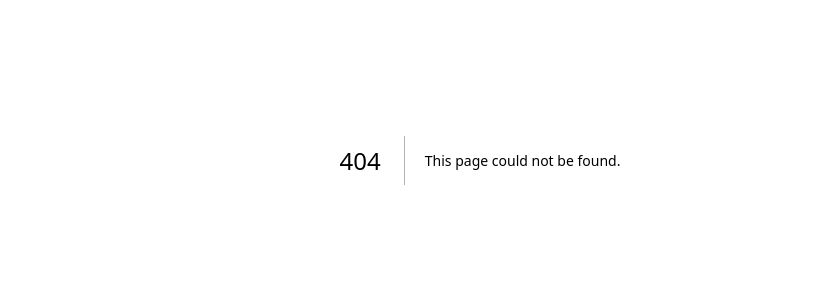
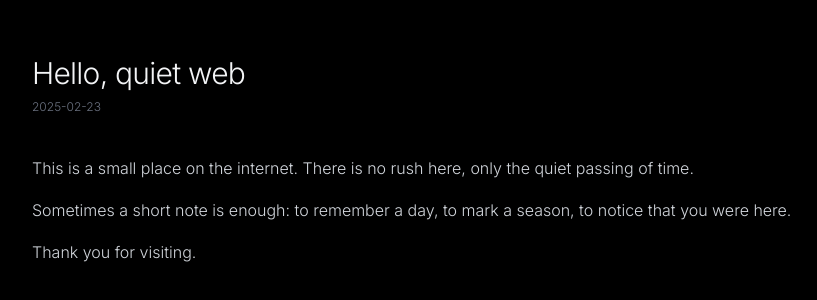
Before and after one commit to khiemm/vibe, a Next.js app: page /blog/hello-world in a window 1280 px wide. Before the commit this address had no page. Shown: the part 240-540 px from the top of the page, without its empty margins (160-977 px from the left). Built offline with nearby package versions, Linux system fonts and the light colour scheme.

Commit message:
Add blog functionality with MDX support

```diff
--- /dev/null
+++ b/app/blog/[slug]/page.tsx
@@ -0,0 +1,49 @@
+import { notFound } from 'next/navigation'
+import { compileMDX } from 'next-mdx-remote/rsc'
+import MDXComponents from '@/components/mdx/MDXComponents'
+import { getAllPosts, getPostBySlug } from '@/lib/blog'
+
+type Params = {
+  slug: string
+}
+
+export const dynamic = 'force-static'
+
+export async function generateStaticParams() {
+  const posts = getAllPosts()
+  return posts.map((post) => ({ slug: post.slug }))
+}
+
+export default async function BlogPostPage({ params }: { params: Params }) {
+  const { slug } = params
+  const post = getPostBySlug(slug)
+
+  if (!post) {
+    notFound()
+  }
+
+  const { content } = await compileMDX({
+    source: post.content,
+    components: MDXComponents,
+  })
+
+  return (
+    <main className="min-h-screen flex items-center justify-center px-4 py-16">
+      <div className="max-w-4xl w-full">
+        <header className="mb-10 space-y-2">
+          <h1 className="text-3xl font-light tracking-tight text-gray-100">
+            {post.meta.title}
+          </h1>
+          {post.meta.date && (
+            <p className="text-xs font-light text-gray-500">
+              {post.meta.date}
+            </p>
+          )}
+        </header>
+        <article className="prose prose-invert max-w-none">
+          {content}
+        </article>
+      </div>
+    </main>
+  )
+}
--- /dev/null
+++ b/app/blog/page.tsx
@@ -0,0 +1,48 @@
+import Link from 'next/link'
+import { getAllPosts } from '@/lib/blog'
+
+export const dynamic = 'force-static'
+
+export default async function BlogIndexPage() {
+  const posts = getAllPosts()
+
+  return (
+    <main className="min-h-screen flex items-center justify-center px-4 py-16">
+      <div className="max-w-4xl w-full">
+        <h1 className="text-3xl font-light tracking-tight mb-8 text-center text-gray-100">
+          Blog
+        </h1>
+        <p className="text-sm font-light text-gray-500 text-center mb-12">
+          Occasional notes about time, presence, and building on the web.
+        </p>
+        <div className="space-y-8">
+          {posts.map((post) => (
+            <article key={post.slug} className="space-y-2">
+              <h2 className="text-xl font-light tracking-tight text-gray-100">
+                <Link
+                  href={`/blog/${post.slug}`}
+                  className="hover:text-gray-300 transition-colors"
+                >
+                  {post.title}
+                </Link>
+              </h2>
+              <p className="text-xs font-light text-gray-500">
+                {post.date}
+              </p>
+              {post.excerpt && (
+                <p className="text-sm font-light text-gray-400 max-w-prose">
+                  {post.excerpt}
+                </p>
+              )}
+            </article>
+          ))}
+          {posts.length === 0 && (
+            <p className="text-sm font-light text-gray-500">
+              Nothing here yet. In time, words will arrive.
+            </p>
+          )}
+        </div>
+      </div>
+    </main>
+  )
+}
--- /dev/null
+++ b/components/mdx/MDXComponents.tsx
@@ -0,0 +1,49 @@
+import type { MDXComponents } from 'mdx/types'
+
+const components: MDXComponents = {
+  h1: (props) => (
+    <h1
+      {...props}
+      className="mt-8 text-3xl font-light tracking-tight text-gray-100"
+    />
+  ),
+  h2: (props) => (
+    <h2
+      {...props}
+      className="mt-8 text-2xl font-light tracking-tight text-gray-100"
+    />
+  ),
+  p: (props) => (
+    <p
+      {...props}
+      className="mt-4 text-base font-light leading-relaxed text-gray-300"
+    />
+  ),
+  a: (props) => (
+    <a
+      {...props}
+      className="underline decoration-gray-500 underline-offset-4 hover:text-gray-100 transition-colors"
+    />
+  ),
+  ul: (props) => (
+    <ul
+      {...props}
+      className="mt-4 list-disc list-inside space-y-1 text-gray-300"
+    />
+  ),
+  ol: (props) => (
+    <ol
+      {...props}
+      className="mt-4 list-decimal list-inside space-y-1 text-gray-300"
+    />
+  ),
+  li: (props) => <li {...props} className="leading-relaxed" />,
+  code: (props) => (
+    <code
+      {...props}
+      className="rounded-sm bg-gray-900/60 px-1.5 py-0.5 text-xs text-gray-200"
+    />
+  ),
+}
+
+export default components
--- /dev/null
+++ b/content/blog/hello-world.mdx
@@ -0,0 +1,16 @@
+---
+title: "Hello, quiet web"
+date: "2025-02-23"
+slug: "hello-world"
+excerpt: "A small note about time, presence, and this corner of the web."
+---
+
+This is a small place on the internet.
+There is no rush here, only the quiet passing of time.
+
+Sometimes a short note is enough:
+to remember a day,
+to mark a season,
+to notice that you were here.
+
+Thank you for visiting.
--- /dev/null
+++ b/lib/blog.ts
@@ -0,0 +1,60 @@
+import fs from 'fs'
+import path from 'path'
+import matter from 'gray-matter'
+
+const BLOG_DIR = path.join(process.cwd(), 'content', 'blog')
+
+export type BlogFrontmatter = {
+  title: string
+  date: string
+  slug: string
+  excerpt?: string
+}
+
+export type BlogPostMeta = BlogFrontmatter
+
+type RawPost = {
+  meta: BlogFrontmatter
+  content: string
+}
+
+function readFileSafe(filePath: string) {
+  return fs.readFileSync(filePath, 'utf8')
+}
+
+export function getPostSlugs(): string[] {
+  if (!fs.existsSync(BLOG_DIR)) return []
+  return fs
+    .readdirSync(BLOG_DIR)
+    .filter((file) => file.endsWith('.mdx'))
+    .map((file) => file.replace(/\.mdx$/, ''))
+}
+
+function readRawPost(slug: string): RawPost {
+  const fullPath = path.join(BLOG_DIR, `${slug}.mdx`)
+  const fileContents = readFileSafe(fullPath)
+  const { data, content } = matter(fileContents)
+
+  const meta: BlogFrontmatter = {
+    title: String(data.title ?? slug),
+    date: String(data.date ?? ''),
+    slug: String(data.slug ?? slug),
+    excerpt: data.excerpt ? String(data.excerpt) : undefined,
+  }
+
+  return { meta, content }
+}
+
+export function getAllPosts(): BlogPostMeta[] {
+  const slugs = getPostSlugs()
+  const posts = slugs.map((slug) => readRawPost(slug).meta)
+
+  return posts.sort((a, b) => {
+    if (!a.date || !b.date) return 0
+    return a.date < b.date ? 1 : -1
+  })
+}
+
+export function getPostBySlug(slug: string): RawPost {
+  return readRawPost(slug)
+}
--- a/package.json
+++ b/package.json
@@ -13,7 +13,9 @@
     "react": "^18.3.0",
     "react-dom": "^18.3.0",
     "framer-motion": "^11.0.0",
-    "lucide-react": "^0.400.0"
+    "lucide-react": "^0.400.0",
+    "gray-matter": "^4.0.3",
+    "next-mdx-remote": "^5.0.0"
   },
   "devDependencies": {
     "@types/node": "^20.14.0",
```
Also changed, not shown: 2 other files (tests, documents, lock files or other folders).
